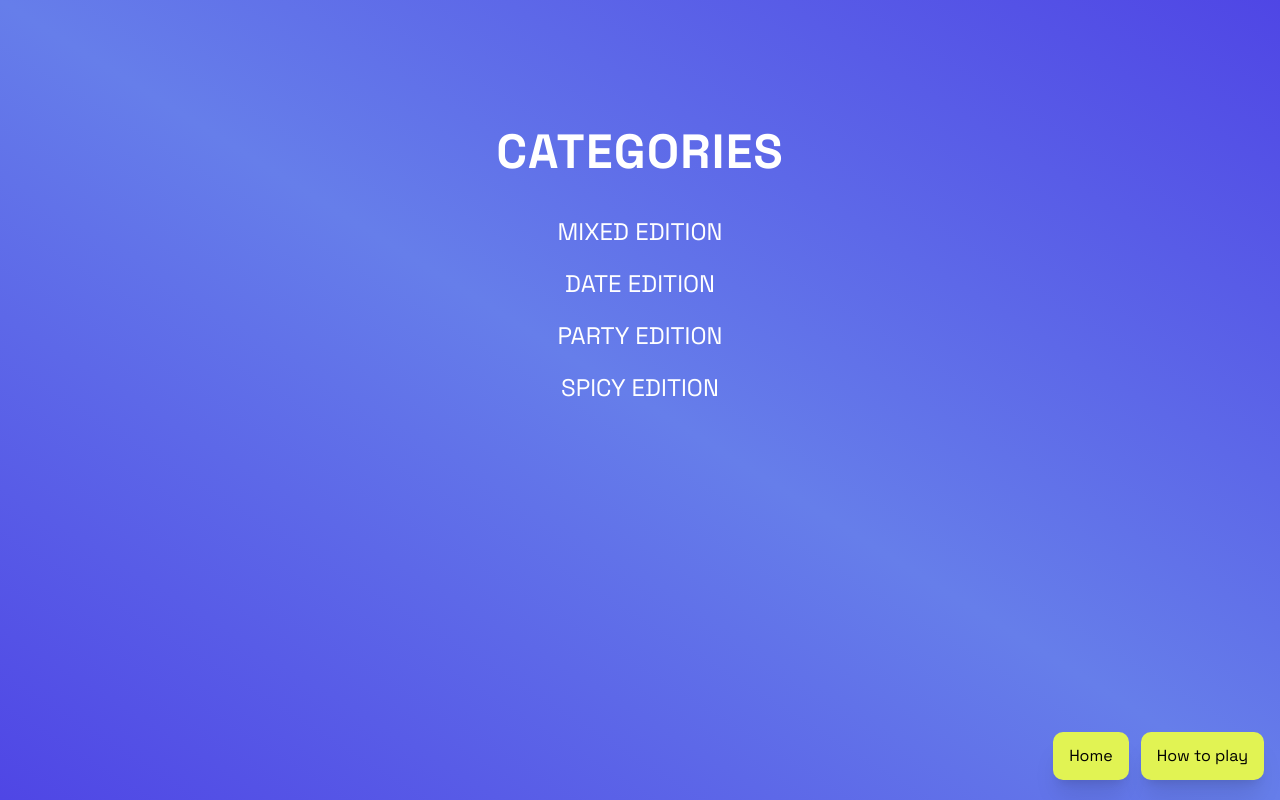
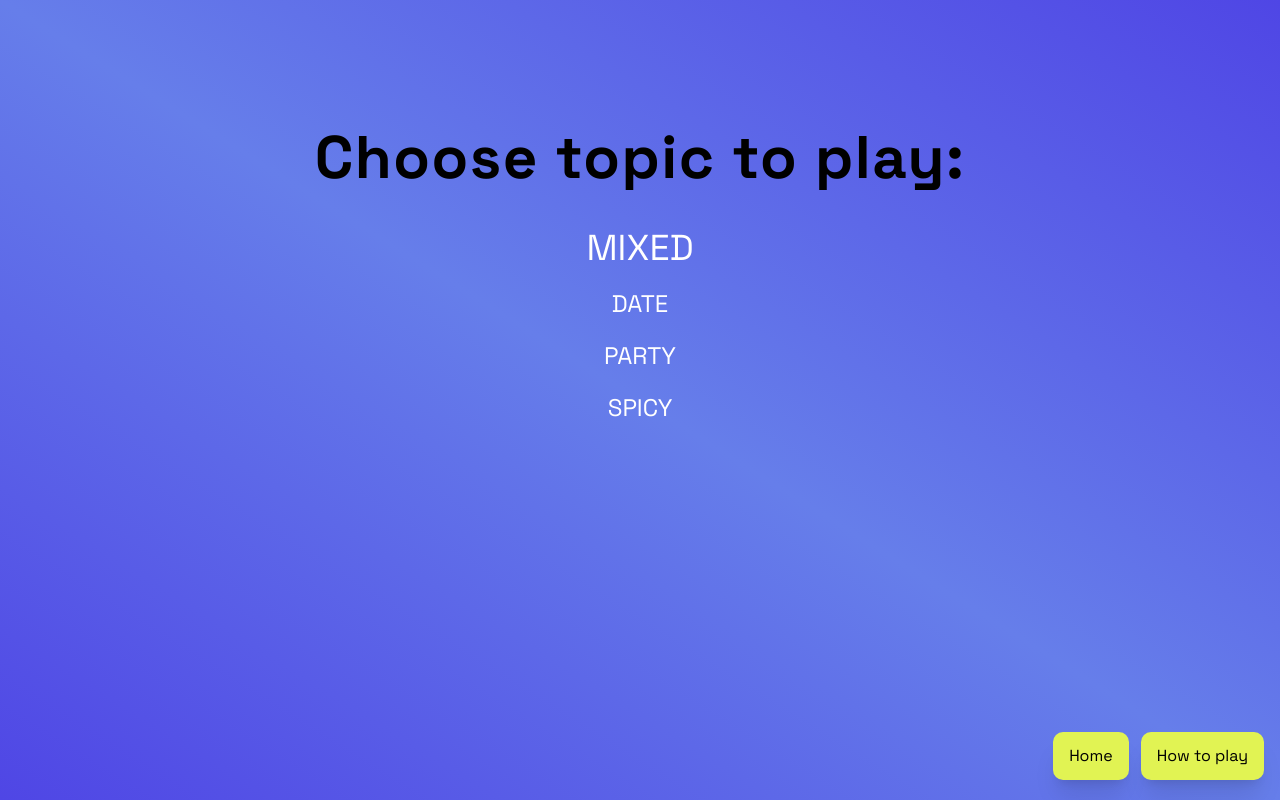
Before and after one commit to isitonlyme/is-it-only-me-react, a React (Vite) app: page /categories in a window 1280 px wide. Built offline with nearby package versions, Linux system fonts and the light colour scheme.

Commit message:
fixing styling

```diff
--- a/src/components/LPSection1.jsx
+++ b/src/components/LPSection1.jsx
@@ -79,7 +79,7 @@ export default function LPSection1() {
   return (
     <section
       id="word"
-      className="w-screen h-screen bg-gradient-to-bl flex flex-col justify-center items-center space-y-3"
+      className="w-screen h-screen flex flex-col justify-center items-center space-y-3"
     >
       {words.map((word, wordIndex) => (
         <div key={wordIndex} className="flex space-x-1">
@@ -92,14 +92,14 @@ export default function LPSection1() {
                 }
                 lettersRef.current[wordIndex][letterIndex] = el;
               }}
-              className="uppercase font-bold text-[30vw] text-[white] tracking-tighter leading-none"
+              className="font-bold text-[30vw] text-[white] tracking-tighter leading-none"
             >
               {letter.char}
             </span>
           ))}
         </div>
       ))}
-      <img src="/src/assets/Arrow.svg" />
+      <p className="text-[30vw] ">↓</p>
     </section>
   );
 }
--- a/src/pages/CategoryPage.jsx
+++ b/src/pages/CategoryPage.jsx
@@ -13,37 +13,37 @@ export default function CategoryPage({ label }) {
   };
   return (
     <section className="flex flex-col justify-start items-center w-screen h-screen bg-gradient-to-bl">
-      <h2 className="uppercase text-5xl font-bold tracking-wide mt-32 text-white">
-        Categories
+      <h2 className="text-6xl text-center font-bold tracking-wide mt-32">
+        Choose topic to play:
       </h2>
       <div className="flex flex-col justify-center items-center mt-10 text-xl">
         <Link
-          className="uppercase text-white mb-5 font-regular text-2xl"
+          className="uppercase text-white mb-5 font-regular text-4xl "
           to="/game"
           onClick={() => chooseCategory("mixed")}
         >
-          Mixed Edition
+          Mixed
         </Link>
         <Link
           className="uppercase text-white mb-5 font-regular text-2xl"
           to="/game"
           onClick={() => chooseCategory("date")}
         >
-          Date Edition
+          Date
         </Link>
         <Link
           className="uppercase text-white mb-5 font-regular text-2xl"
           to="/game"
           onClick={() => chooseCategory("party")}
         >
-          Party Edition
+          Party
         </Link>
         <Link
           className="uppercase text-white mb-5 font-regular text-2xl"
           to="/game"
           onClick={() => chooseCategory("spicy")}
         >
-          Spicy Edition
+          Spicy
         </Link>
       </div>
       <div className="absolute bottom-5 right-4">
```
